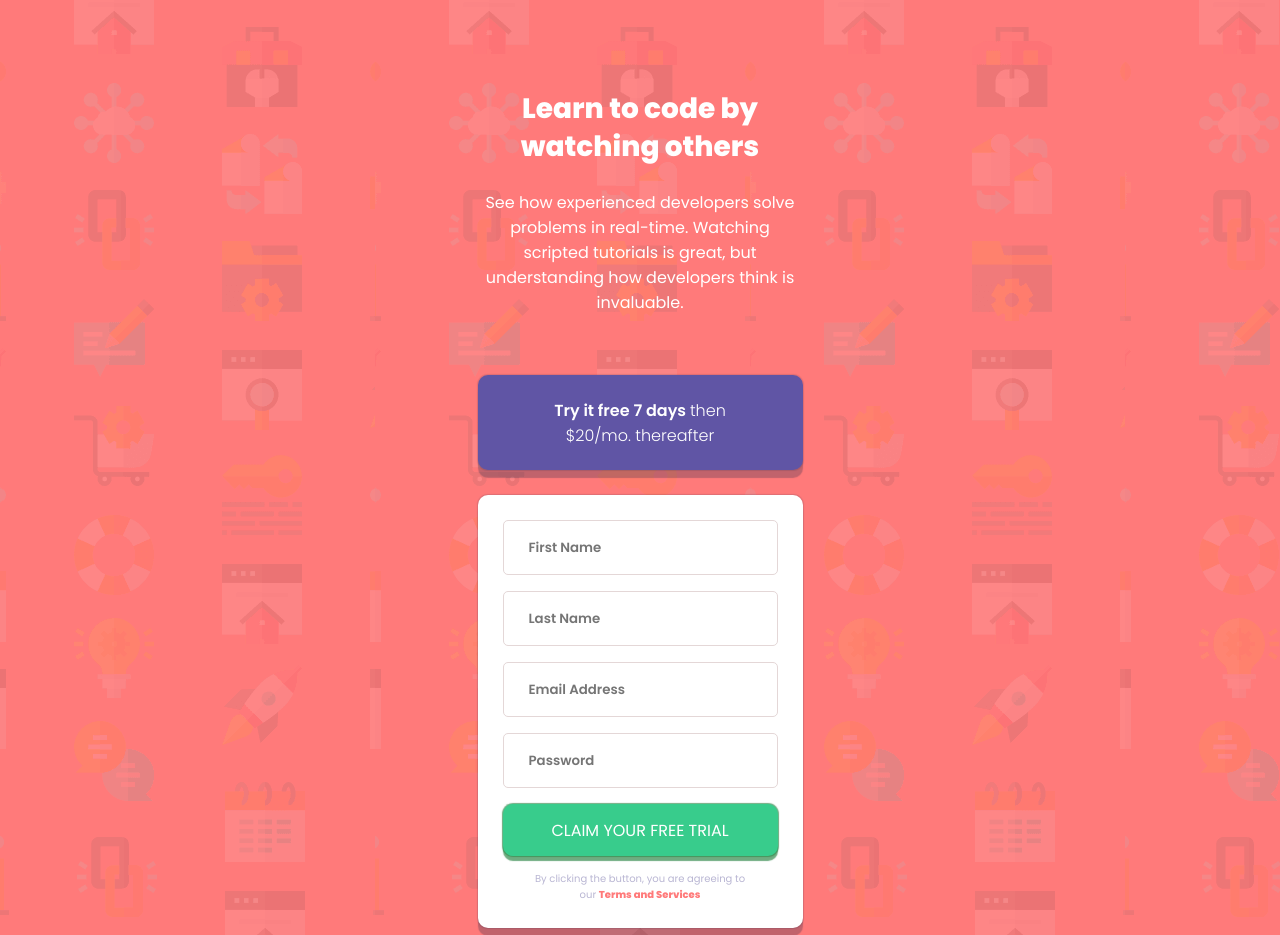
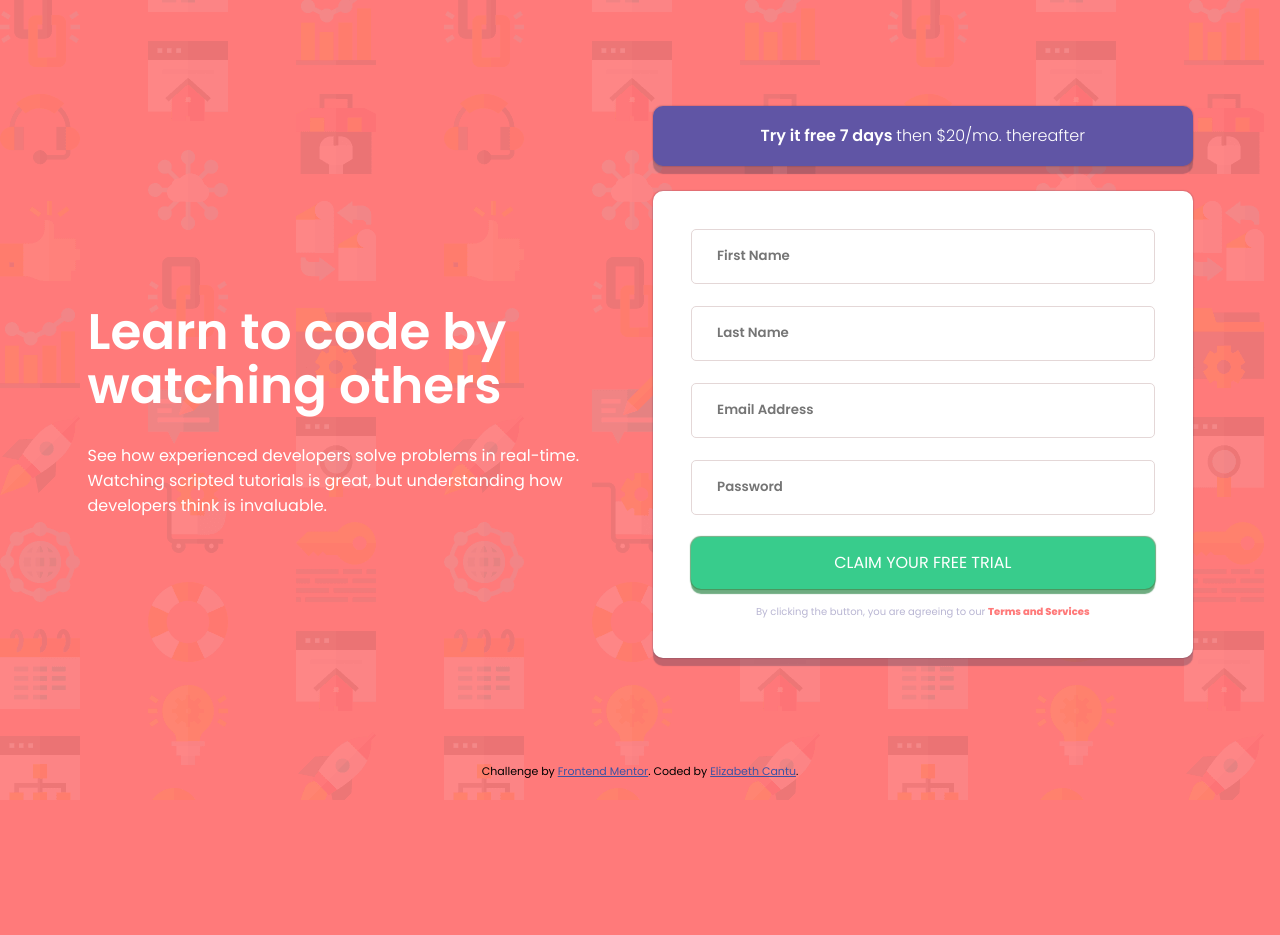
Before and after one commit to Esagecc/component_w_signup_form, a plain HTML site: page index.html in a window 1280 px wide. Shown: the top 935 px of the page. After the commit the page ends 800 px from the top, so only its background shows below. Drawn offline with Linux system fonts and the light colour scheme.

Commit message:
completed the desktop view

```diff
--- a/index.html
+++ b/index.html
@@ -29,7 +29,7 @@
     <div class="second">
 
       <button class="try">
-        Try it free 7 days <span>then <br> $20/mo. thereafter</span>
+        Try it free 7 days <span>then $20/mo. thereafter</span>
       </button>
 
       <form action="#">
--- a/style.css
+++ b/style.css
@@ -27,18 +27,17 @@ body {
 
 .first {
     color: white;
+    text-align: center;
 }
 
 .first h1 {
     font-size: 28px;
-    text-align: center;
     font-weight: 700;
     line-height: 38px;
     padding-bottom: 24px;
 }
 
 .first p {
-    text-align: center;
     padding-bottom: 60px;
 }
 
@@ -48,6 +47,7 @@ body {
     font-size: 16px;
     font-weight: 600;
     text-align: center;
+    padding: 0 50px;
     border: none;
     box-shadow: rgba(9, 30, 66, 0.25) 0px 8px 1px, rgba(9, 30, 66, 0.13) 0px 0px 1px 1px;
     width: 100%;
@@ -115,3 +115,55 @@ form input::placeholder {
 .attribution a {
     color: hsl(228, 45%, 44%);
 }
+
+@media (min-width: 500px) {
+    body {
+        height: 100vh;
+        display: flex;
+        flex-direction: column;
+        justify-content: center;
+        align-items: center;
+        background-image: url(images/bg-intro-desktop.png);
+    }
+    .main {
+        margin: auto;
+        display: flex;
+        width: 1105px;
+    }
+
+    .first {
+        padding-top: 120px;
+        display: flex;
+        flex-direction: column;
+        justify-content: center;
+        text-align: left;
+        padding-right: 50px;
+    }
+
+    .first h1 {
+        font-size: 50px;
+        font-weight: 600;
+        line-height: 54px;
+        padding-bottom: 30px;
+    }
+
+    .first p {
+        width: 500px;
+    }
+
+    .try {
+        height: 60px;
+    }
+
+    form {
+        padding: 38px;
+    }
+
+    form input {
+        margin-bottom: 22px;
+    }
+
+    .second {
+        width: 80%;
+    }
+}
```
